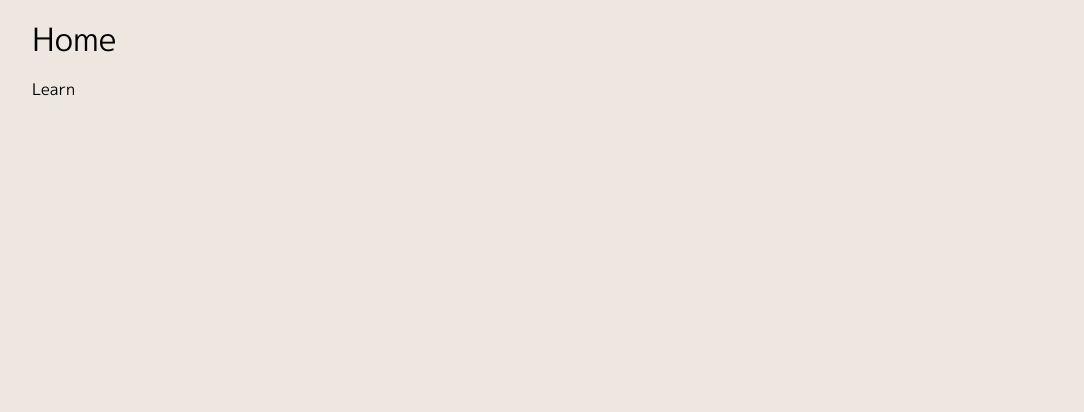
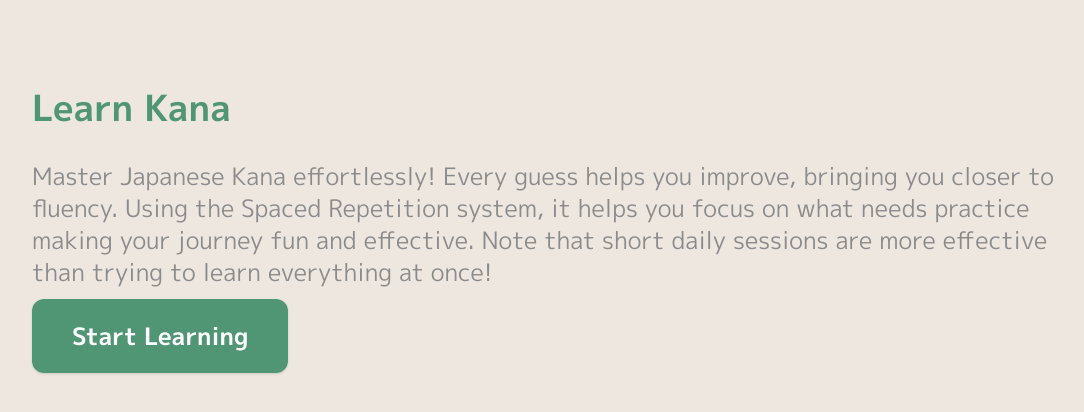
Before and after one commit to AndreyPerunov/kana, a Next.js app: page / in a window 1280 px wide. Shown: the top 412 px of the page, without its empty margins (96-1180 px from the left). Built offline with nearby package versions, Linux system fonts and the light colour scheme.

Commit message:
Home Page

```diff
--- a/app/globals.css
+++ b/app/globals.css
@@ -1,6 +1,10 @@
 @tailwind base;
 @tailwind components;
 @tailwind utilities;
+
+* {
+  box-sizing: border-box;
+}
 
 .scrollbar-br-rounded::-webkit-scrollbar-track {
   border-radius: 0 10px 10px 0;
--- a/app/layout.tsx
+++ b/app/layout.tsx
@@ -21,7 +21,7 @@ export default function RootLayout({
 }>) {
   return (
     <html lang="en">
-      <body className={mPlus1p.className + " " + "bg-background overflow-x-hidden overflow-y-scroll"}>
+      <body className={mPlus1p.className + " " + "bg-background overflow-x-hidden overflow-y-scroll pt-16"}>
         <ReduxProvider>{children}</ReduxProvider>
       </body>
     </html>
--- a/app/page.tsx
+++ b/app/page.tsx
@@ -4,8 +4,13 @@ import { Wrapper } from "@/components/Wrapper"
 export default function Home() {
   return (
     <Wrapper>
-      <h1>Home</h1>
-      <Link href="/select">Learn</Link>
+      <h1 className="text-4xl font-bold mb-8 text-primary">Learn Kana</h1>
+      <p className="text-2xl text-passive mt-8">Master Japanese Kana effortlessly! Every guess helps you improve, bringing you closer to fluency. Using the Spaced Repetition system, it helps you focus on what needs practice making your journey fun and effective. Note that short daily sessions are more effective than trying to learn everything at once!</p>
+      <div className="mt-8">
+        <Link href="/select" className="text-2xl font-semibold rounded-xl py-5 px-10 shadow bg-primary text-white hover:bg-secondary">
+          Start Learning
+        </Link>
+      </div>
     </Wrapper>
   )
 }
--- a/app/select/page.tsx
+++ b/app/select/page.tsx
@@ -5,7 +5,7 @@ import Link from "next/link"
 export default function SelectPage() {
   return (
     <Wrapper>
-      <h1 className="text-4xl text-center mt-16 text-passive font-semibold">Select characters you want to learn</h1>
+      <h1 className="text-4xl text-center text-passive font-semibold">Select characters you want to learn</h1>
       <h1 className="text-4xl text-center mt-8 text-passive font-semibold"> and </h1>
       <div className="flex justify-center mt-8">
         <Link href="/learn" className="text-5xl font-semibold rounded-xl py-5 px-10 shadow bg-primary text-white">
--- a/components/LearnNav.tsx
+++ b/components/LearnNav.tsx
@@ -5,7 +5,7 @@ import { SettingsButton } from "@/components/SettingsButton"
 
 export const LearnNav = () => {
   return (
-    <nav className="flex justify-center gap-10 mt-10">
+    <nav className="flex justify-center gap-10">
       <Link href="/" title="Home" className="group">
         <BiSolidHome className="size-10 text-secondary transition-all group-hover:text-primary group-hover:animate-pulse group-focus-within:text-primary group-focus-within:animate-pulse" />
       </Link>
```
